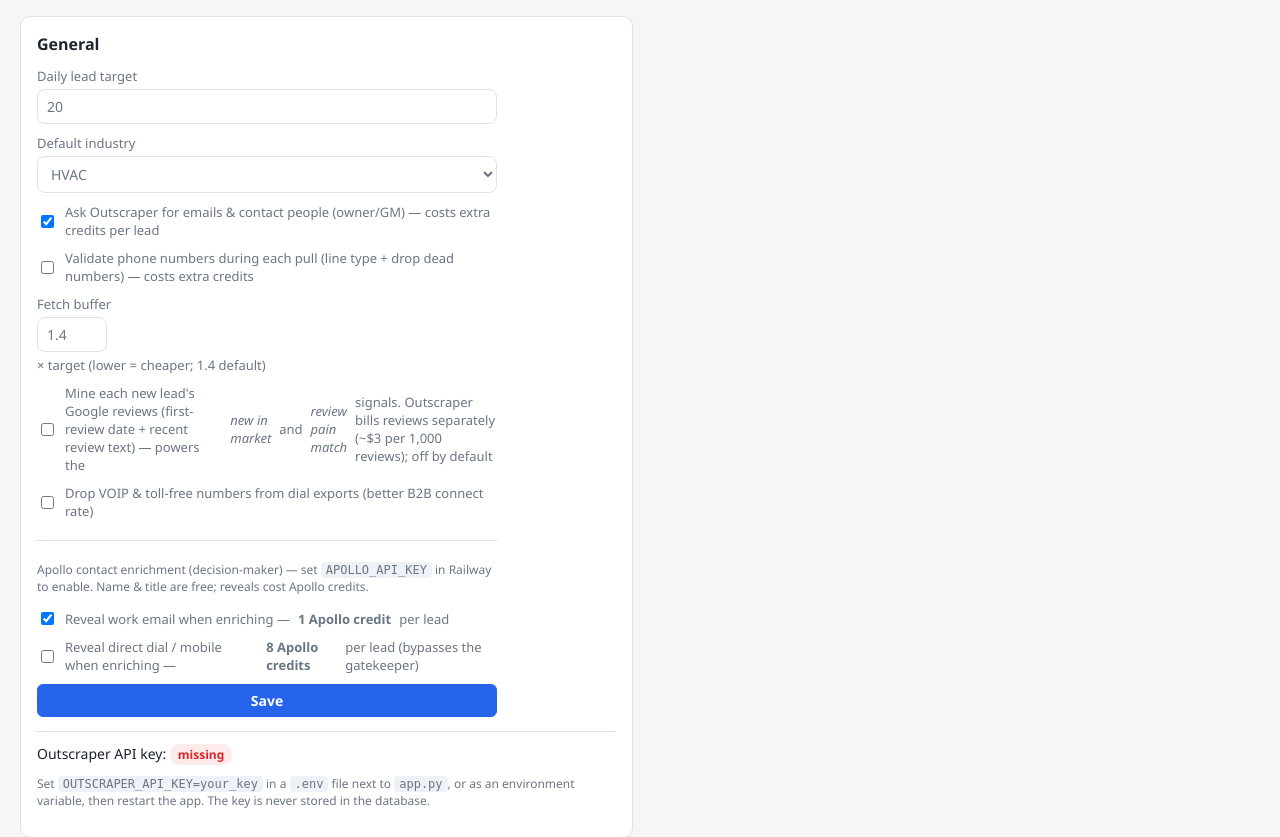
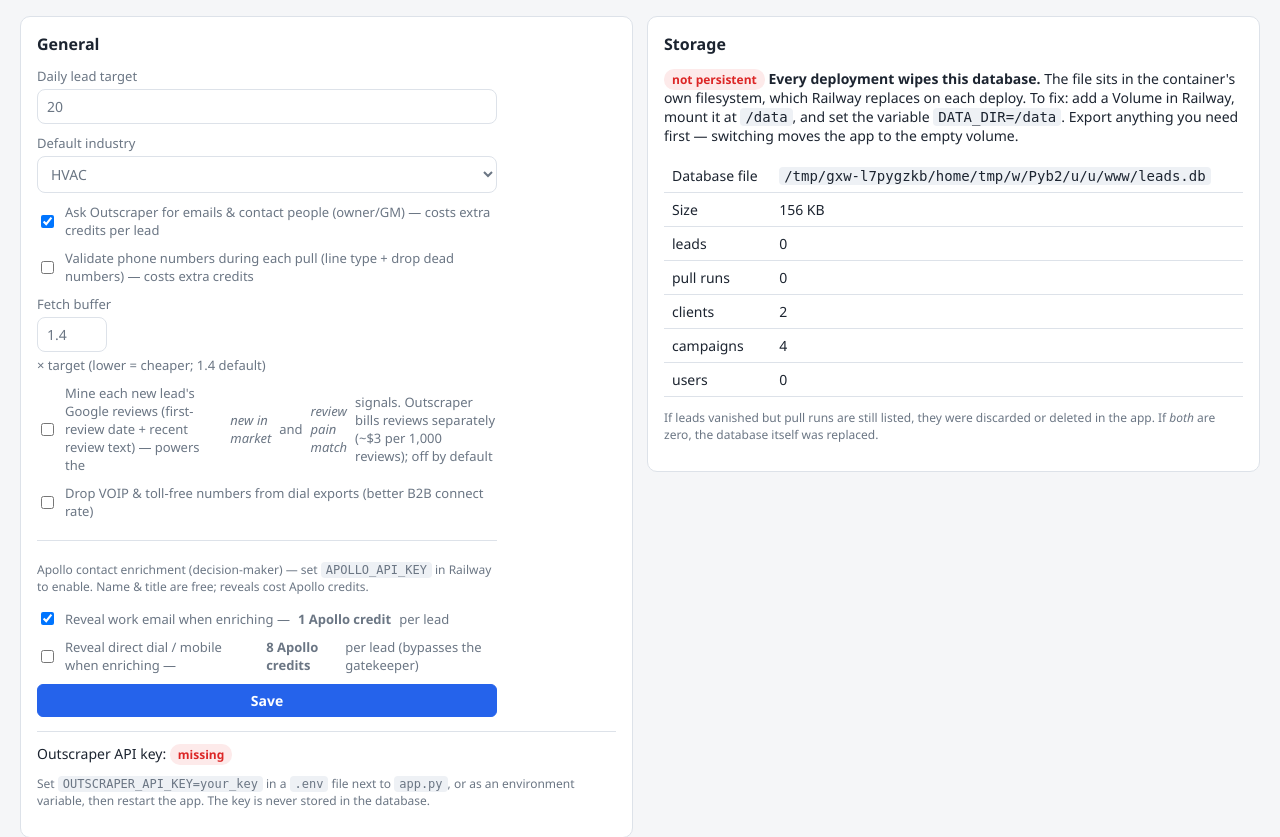
Before and after one commit to AbbieALtria/Outbound-Leads-, a Flask app: page /settings in a window 1280 px wide. Shown: the part 43-880 px from the top of the page. Run offline with Flask 3, Linux system fonts and the light colour scheme; data comes from the database, SQL or seed files in the repository; data that the repository does not hold is empty.

Commit message:
Sample regions across a wide selection; show where the DB lives
Ticking every province and pulling 20 would have queried four Alberta
cities: a pass only visits a handful of locations, and with no leads yet
every city ties on coverage so the order fell back to the list's. Deal
locations one region at a time, emptiest region first, so a pass samples
the country and later pulls move on -- across three pulls the selection
now reaches AB/BC/MB, then ON/QC/SK, then YT. Cost is unchanged; this
only decides which locations the same rationed queries go to.

Also add a Storage panel to Settings. Without DATA_DIR pointing at a
mounted volume the database sits in the container filesystem and every
deploy silently starts empty -- indistinguishable from someone having
deleted the leads. The panel names the file, says whether it survives a
deploy, and counts the rows, so that question has an answer in the app.

Co-Authored-By: Claude Opus 5 <noreply@anthropic.com>

```diff
--- a/app.py
+++ b/app.py
@@ -12,6 +12,7 @@ import io
 import json
 import os
 import re
+import sqlite3
 import threading
 from datetime import date, datetime, timedelta
 
@@ -860,7 +861,27 @@ def settings():
         enrich_reveal_email=db.get_setting(conn, "enrich_reveal_email", "1") == "1",
         enrich_reveal_phone=db.get_setting(conn, "enrich_reveal_phone", "0") == "1",
         api_key_set=bool(pipeline.get_api_key()),
+        storage=storage_status(conn),
     )
+
+
+def storage_status(conn):
+    """Where the database lives and whether it survives a redeploy.
+
+    Without DATA_DIR pointing at a mounted volume the file sits in the container
+    filesystem, so every deploy silently starts from an empty database. That
+    looks identical to "someone deleted the leads", which is exactly the
+    ambiguity this panel exists to remove.
+    """
+    persistent = bool(os.environ.get("DATA_DIR"))
+    counts = {}
+    for table in ("leads", "pull_runs", "clients", "campaigns", "users"):
+        try:
+            counts[table] = conn.execute(f"SELECT COUNT(*) AS n FROM {table}").fetchone()["n"]
+        except sqlite3.Error:
+            counts[table] = "?"
+    return {"path": str(db.DB_FILE), "persistent": persistent, "counts": counts,
+            "size_kb": round(db.DB_FILE.stat().st_size / 1024) if db.DB_FILE.exists() else 0}
 
 
 def export_filename(conn, args, leads, prefix=""):
--- a/pipeline.py
+++ b/pipeline.py
@@ -575,30 +575,49 @@ MIN_PER_LOCATION = 5
 MAX_SWEEP_PASSES = 4
 
 
-def _order_by_coverage(conn, targets, industry_slugs):
-    """Least-covered location first, so repeat pulls fill the gaps.
+def _plan_locations(conn, targets, industry_slugs):
+    """Decide what order to visit the selected locations in.
 
-    Saved cities already arrive least-recently-pulled first, but locations
-    ticked on the dashboard arrive in the tree's alphabetical order and carry no
-    db_id to timestamp — which is how three straight pulls can all land in
-    whichever city sorts first. Ranking by the leads already held for this
-    industry fixes that, and spreads coverage ACROSS pulls, not just within one.
+    Two rules, both driven by the leads already held for this industry:
+
+    Emptiest first — locations ticked on the dashboard arrive in the tree's
+    alphabetical order and carry no db_id to timestamp, which is how three
+    straight pulls can all land in whichever city sorts first. Ranking by
+    existing coverage spreads leads ACROSS pulls, not just within one.
+
+    Then one region at a time — a pass only visits a handful of locations, so
+    without this "select all of Canada" would spend the whole target inside a
+    single province. Provinces are dealt in turn, emptiest province first, so a
+    pass samples the country and later pulls move on to the untouched regions.
     """
     if len(targets) < 2 or not industry_slugs:
         return targets
     ph = ",".join("?" * len(industry_slugs))
-    counts = {
-        (str(r["city"]).lower(), str(r["state"]).lower()): r["n"]
-        for r in conn.execute(
+    counts, region_counts = {}, {}
+    for r in conn.execute(
             f"SELECT city, state, COUNT(*) AS n FROM leads "
-            f"WHERE industry IN ({ph}) GROUP BY city, state", list(industry_slugs))
-    }
+            f"WHERE industry IN ({ph}) GROUP BY city, state", list(industry_slugs)):
+        state = str(r["state"]).lower()
+        counts[(str(r["city"]).lower(), state)] = r["n"]
+        region_counts[state] = region_counts.get(state, 0) + r["n"]
+
     ordered = sorted(
         enumerate(targets),
         key=lambda it: (counts.get(((it[1]["city"] or "").lower(),
                                     (it[1]["state"] or "").lower()), 0), it[0]),
     )
-    return [t for _, t in ordered]
+    buckets = {}
+    for i, t in ordered:
+        buckets.setdefault((t["state"] or "").lower(), []).append((i, t))
+    queues = [q for _, q in sorted(
+        buckets.items(), key=lambda kv: (region_counts.get(kv[0], 0), kv[1][0][0]))]
+
+    out = []
+    while any(queues):
+        for q in queues:
+            if q:
+                out.append(q.pop(0)[1])
+    return out
 
 
 def run_pull(industry_slugs, target, api_key, location=None, locations=None,
@@ -682,7 +701,7 @@ def run_pull(industry_slugs, target, api_key, location=None, locations=None,
         new_lead_ids = []
         cancelled = False
 
-        targets = _order_by_coverage(conn, targets, industry_slugs)
+        targets = _plan_locations(conn, targets, industry_slugs)
 
         names = "+".join(s for s in industry_slugs)
         log(f"Target: {target} fresh {names} leads across {len(targets)} location(s)")
--- a/templates/settings.html
+++ b/templates/settings.html
@@ -66,6 +66,31 @@
         The key is never stored in the database.</p>
       {% endif %}
     </div>
+  </section>
+
+  <section class="card">
+    <h2>Storage</h2>
+    {% if storage.persistent %}
+      <p><span class="badge badge-ok">persistent</span>
+      Leads survive restarts and deployments.</p>
+    {% else %}
+      <p><span class="badge badge-hot">not persistent</span>
+      <strong>Every deployment wipes this database.</strong> The file sits in the
+      container's own filesystem, which Railway replaces on each deploy. To fix:
+      add a Volume in Railway, mount it at <code>/data</code>, and set the
+      variable <code>DATA_DIR=/data</code>. Export anything you need first —
+      switching moves the app to the empty volume.</p>
+    {% endif %}
+    <table class="mini">
+      <tr><td>Database file</td><td><code>{{ storage.path }}</code></td></tr>
+      <tr><td>Size</td><td>{{ storage.size_kb }} KB</td></tr>
+      {% for name, n in storage.counts.items() %}
+      <tr><td>{{ name.replace('_', ' ') }}</td><td>{{ n }}</td></tr>
+      {% endfor %}
+    </table>
+    <p class="dim small">If leads vanished but pull runs are still listed, they were
+    discarded or deleted in the app. If <em>both</em> are zero, the database itself
+    was replaced.</p>
   </section>
 
   <section class="card wide">
```
